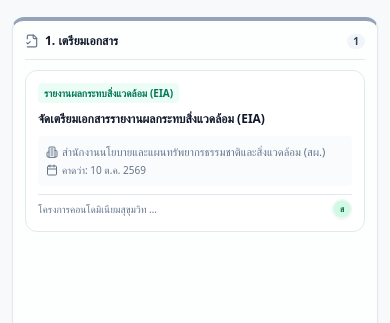
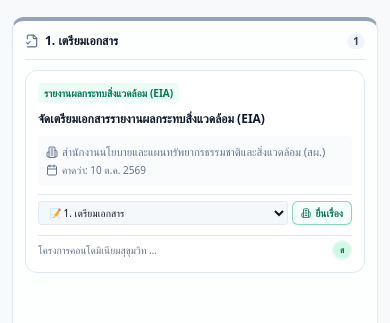
Before and after one commit to meD3-AiSpace/medethree-Taskflow, a Next.js app: page /permits in a window 390 px wide. Shown: the part 333-656 px from the top of the page. Built offline with nearby package versions, Linux system fonts and the light colour scheme; no server answers; the database is empty.

Commit message:
fix(permits): add mobile/iPad 1-tap quick move dropdown and next stage button, and fix cloud persistence to prevent status bounce

```diff
--- a/src/app/(main)/permits/page.tsx
+++ b/src/app/(main)/permits/page.tsx
@@ -100,6 +100,28 @@ export default function PermitTrackingPage() {
     setDraggedTaskId(null);
   };
 
+  const handleQuickStatusChange = (e: React.MouseEvent | React.ChangeEvent<HTMLSelectElement>, taskId: string, newStatus: PermitStatus) => {
+    e.stopPropagation();
+    updatePermitStatus(taskId, newStatus);
+  };
+
+  const getNextStage = (currentStatus: PermitStatus): { status: PermitStatus; label: string; icon: any } | null => {
+    switch (currentStatus) {
+      case "preparing":
+        return { status: "submitted", label: lang === "th" ? "ยื่นเรื่อง" : "Submit", icon: Building2 };
+      case "submitted":
+        return { status: "under_review", label: lang === "th" ? "รอพิจารณา" : "In Review", icon: Calendar };
+      case "under_review":
+        return { status: "approved", label: lang === "th" ? "อนุมัติ" : "Approve", icon: CheckCircle2 };
+      case "needs_revision":
+        return { status: "submitted", label: lang === "th" ? "ยื่นรอบใหม่" : "Resubmit", icon: RefreshCcw };
+      case "rejected":
+        return { status: "preparing", label: lang === "th" ? "เตรียมใหม่" : "Prepare", icon: RefreshCcw };
+      default:
+        return null;
+    }
+  };
+
   return (
     <div className="space-y-6">
       {/* Header */}
@@ -185,6 +207,8 @@ export default function PermitTrackingPage() {
                     const assigneeName = firstAssignee?.full_name || "";
                     const assigneeInitial = assigneeName.trim().charAt(0).toUpperCase() || "?";
                     const revisionCount = permit.revision_round || 0;
+                    const nextStage = getNextStage((permit.permit_status || "preparing") as PermitStatus);
+                    const NextIcon = nextStage?.icon || Building2;
 
                     return (
                       <div
@@ -192,7 +216,7 @@ export default function PermitTrackingPage() {
                         draggable
                         onDragStart={(e) => handleDragStart(e, task)}
                         onClick={() => router.push(`/tasks/${task.id}`)}
-                        className="group rounded-xl border bg-card p-3 shadow-xs hover:shadow-md transition-all cursor-pointer border-border hover:border-emerald-500/50 hover:bg-emerald-50/20 dark:hover:bg-emerald-950/10 space-y-2 text-xs"
+                        className="group rounded-xl border bg-card p-3 shadow-xs hover:shadow-md transition-all cursor-pointer border-border hover:border-emerald-500/50 hover:bg-emerald-50/20 dark:hover:bg-emerald-950/10 space-y-2 text-xs touch-pan-y"
                       >
                         {/* Type & Revision badge */}
                         <div className="flex items-center justify-between gap-1">
@@ -228,7 +252,44 @@ export default function PermitTrackingPage() {
                           )}
                         </div>
 
-                        {/* Footer: Assignee */}
+                        {/* Mobile & iPad 1-Tap Quick Move & Next Stage Action */}
+                        <div
+                          className="pt-1.5 pb-0.5 flex flex-col gap-1.5 border-t"
+                          onClick={(e) => e.stopPropagation()}
+                        >
+                          <div className="flex items-center justify-between gap-1">
+                            {/* Quick Move Dropdown */}
+                            <select
+                              value={permit.permit_status || "preparing"}
+                              onChange={(e) => handleQuickStatusChange(e, task.id, e.target.value as PermitStatus)}
+                              className="w-full text-[10px] h-6 px-1.5 rounded bg-muted/70 hover:bg-muted font-medium border border-border/80 text-foreground cursor-pointer focus:ring-1 focus:ring-emerald-500"
+                            >
+                              <option value="preparing">📝 {t("pstPreparing")}</option>
+                              <option value="submitted">🏢 {t("pstSubmitted")}</option>
+                              <option value="under_review">⏳ {t("pstUnderReview")}</option>
+                              <option value="needs_revision">⚠️ {t("pstNeedsRevision")}</option>
+                              <option value="approved">✅ {t("pstApproved")}</option>
+                              <option value="rejected">❌ {t("pstRejected")}</option>
+                            </select>
+
+                            {/* 1-Tap Next Stage Button */}
+                            {nextStage && (
+                              <Button
+                                type="button"
+                                size="sm"
+                                variant="outline"
+                                onClick={(e) => handleQuickStatusChange(e, task.id, nextStage.status)}
+                                className="h-6 px-2 text-[10px] font-bold text-emerald-700 dark:text-emerald-300 border-emerald-500/50 bg-emerald-50/50 dark:bg-emerald-950/40 hover:bg-emerald-600 hover:text-white shrink-0 gap-1 cursor-pointer"
+                                title={lang === "th" ? `ย้ายไป: ${nextStage.label}` : `Move to: ${nextStage.label}`}
+                              >
+                                <NextIcon className="h-2.5 w-2.5" />
+                                <span>{nextStage.label}</span>
+                              </Button>
+                            )}
+                          </div>
+                        </div>
+
+                        {/* Footer: Assignee & Project */}
                         <div className="flex items-center justify-between pt-1 border-t text-[10px] text-muted-foreground">
                           <span className="truncate max-w-[120px]">{displayProject}</span>
                           {firstAssignee && (
--- a/src/app/api/sync/route.ts
+++ b/src/app/api/sync/route.ts
@@ -309,6 +309,19 @@ export async function POST(request: NextRequest) {
         return NextResponse.json({ success: true, message: "Comment deleted from cloud" });
       }
 
+      case "update_permit_status": {
+        const { taskId, permitStatus, revisionRound } = payload;
+        const { error: pErr } = await supabase
+          .from("permit_details")
+          .upsert({
+            task_id: taskId,
+            permit_status: permitStatus,
+            revision_round: revisionRound ?? 0,
+          });
+        if (pErr) throw pErr;
+        return NextResponse.json({ success: true, message: "Permit status updated in cloud" });
+      }
+
       default:
         return NextResponse.json({ success: false, error: `Unknown action: ${action}` }, { status: 400 });
     }
--- a/src/lib/store/task-store.tsx
+++ b/src/lib/store/task-store.tsx
@@ -1405,8 +1405,8 @@ export function TaskProvider({ children }: { children: React.ReactNode }) {
     setActivityLogs(updatedLogs);
     saveState(updatedTasks, issues, updatedLogs);
 
-    // Persist permit status to Supabase Cloud
-    SupabaseSyncService.saveTask({ id: taskId }, { permit_status: newStatus, revision_round: newRevisionRound });
+    // Persist permit status to Supabase Cloud directly
+    SupabaseSyncService.updatePermitStatus(taskId, newStatus, newRevisionRound);
   };
 
   const addComment = async (taskId: string, content: string, contentEn?: string): Promise<Comment> => {
--- a/src/lib/supabase/sync-service.ts
+++ b/src/lib/supabase/sync-service.ts
@@ -303,4 +303,20 @@ export class SupabaseSyncService {
       console.error("[Delete Comment Error]:", err);
     }
   }
+
+  // 18. Update Permit Status via Server API (Non-blocking async)
+  public static async updatePermitStatus(taskId: string, permitStatus: string, revisionRound: number) {
+    try {
+      fetch("/api/sync", {
+        method: "POST",
+        headers: { "Content-Type": "application/json" },
+        body: JSON.stringify({
+          action: "update_permit_status",
+          payload: { taskId, permitStatus, revisionRound },
+        }),
+      }).catch((err) => console.error("[Update Permit Status Background Error]:", err));
+    } catch (err) {
+      console.error("[Update Permit Status Error]:", err);
+    }
+  }
 }
```
Also changed, not shown: 1 other file (tests, documents, lock files or other folders).
